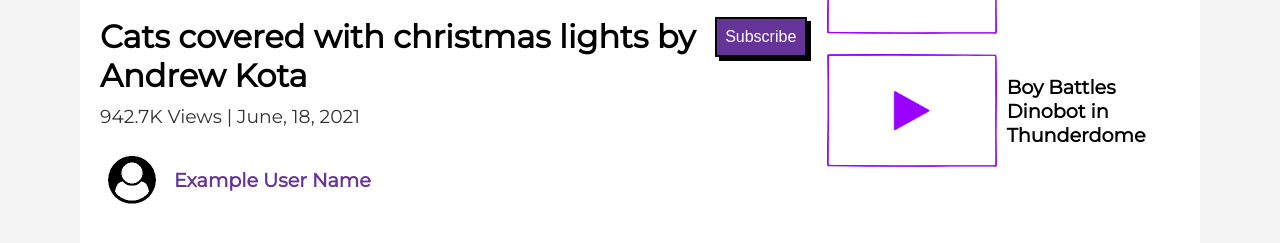
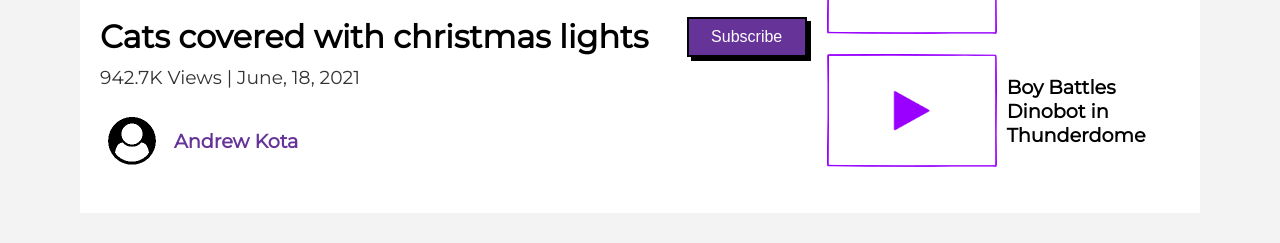
Before and after one commit to Thien1Nguyen/VideoPreview, a plain HTML site: page index.html in a window 1280 px wide. Shown: the part 507-750 px from the top of the page. Drawn offline with Linux system fonts and the light colour scheme.

Commit message:
1.5 Draft

```diff
--- a/index.html
+++ b/index.html
@@ -37,11 +37,11 @@
             <!-- video info -->
             <div class="row">
                 <div class="start">
-                    <h1>Cats covered with christmas lights by Andrew Kota</h1>
+                    <h1>Cats covered with christmas lights</h1>
                     <h3>942.7K Views | June, 18, 2021</h3>
                     <div class="user">
                         <img src="assets/user.png" alt="user-circle" class="avatar-s">
-                        <span class="user-name">Example User Name</span>
+                        <span class="user-name"> Andrew Kota </span>
                     </div>
                 </div>
                 <button class="btn">Subscribe</button>
```
